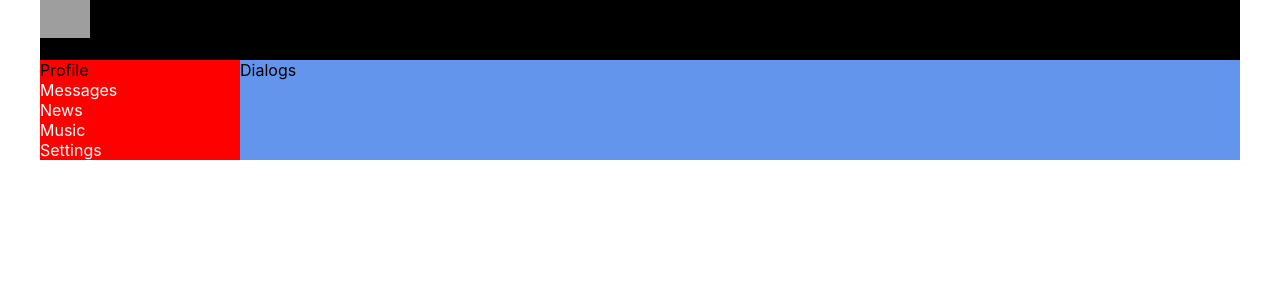
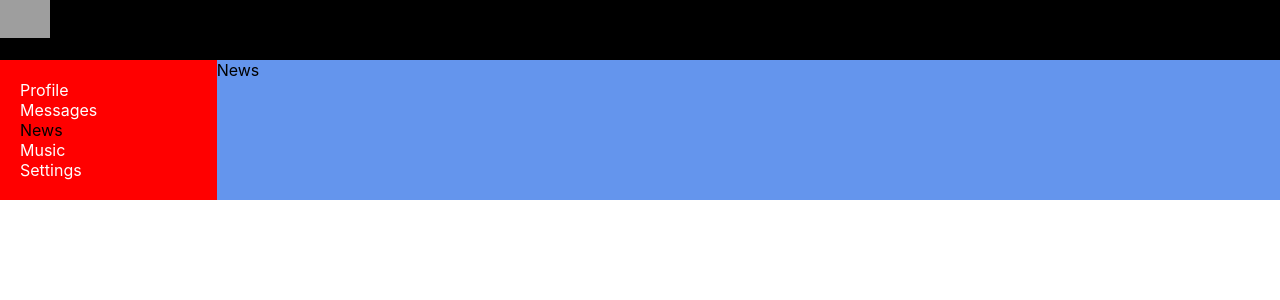
Before and after one commit to githubuserbobr/MySocialNetwork, a React (Create React App) app: page /news in a window 1280 px wide. Shown: the top 300 px of the page. Built offline with nearby package versions, Linux system fonts and the light colour scheme; grey boxes are pictures that could not be loaded.

Commit message:
added activeclass

```diff
--- a/package.json
+++ b/package.json
@@ -8,6 +8,7 @@
     "@testing-library/user-event": "^12.1.10",
     "react": "^17.0.2",
     "react-dom": "^17.0.2",
+    "react-router-dom": "^5.2.1",
     "react-scripts": "4.0.3",
     "web-vitals": "^1.0.1"
   },
--- a/src/App.css
+++ b/src/App.css
@@ -1,6 +1,6 @@
 .app-wrapper{
     display: grid;
-    width: 1200px;
+    width: 1300px;
     margin: 0 auto;
 grid-template-areas:
 "h h"
--- a/src/App.js
+++ b/src/App.js
@@ -1,20 +1,31 @@
 import React, { Component } from 'react';
 import './App.css';
 import Navbar from './Components/Navbar/Navbar';
-import Profile from './Components/Profile/Profile';
 import Header from './Components/Header/Header';
 import Dialogs from './Components/Dialogs/Dialogs';
+import { BrowserRouter, Route } from 'react-router-dom';
+import Profile from './Components/Profile/Profile';
+import News from './Components/News/News';
+import Music from './Components/Music/Music';
+import Settings from './Components/Settings/Settings';
 
 
 const App = () => {
   return (
+    <BrowserRouter>
     <div className='app-wrapper'>
       <Header />
       <Navbar />
-      <div className='app-wraper-content'>
-        <Dialogs />
-      </div>
-      {/*<Profile />*/}
-    </div>)
+       <div className='app-wraper-content'>
+          <Route path='/profile' component={Profile} />
+          <Route path='/dialogs' component={Dialogs} />
+          <Route path='/news' component={News} />
+          <Route path='/Music' component={Music} />
+          <Route path='/settings' component={Settings} />
+        </div>
+
+    </div>
+    </BrowserRouter>
+    )
 }
 export default App;
--- /dev/null
+++ b/src/Components/Music/Music.jsx
@@ -0,0 +1,10 @@
+import React, { Component } from 'react';
+import c from './Music.module.css';
+const Music = (Props) => {
+    return (
+        <div classname={c.content}>
+            Music
+        </div>
+    )
+}
+export default Music;
--- a/src/Components/Navbar/Navbar.jsx
+++ b/src/Components/Navbar/Navbar.jsx
@@ -1,22 +1,23 @@
 import React, { Component } from 'react';
 import  c from './Navbar.module.css';
+import { NavLink } from 'react-router-dom';
 const Navbar = () => {
   return (
     <nav className={c.nav}>
-      <div className={'${c.item} ${c.active}'}>
-        <a> Profile</a>
+      <div className={c.item}>
+      <NavLink to='/Profile' activeClassName={c.activeLink}> Profile </NavLink>
       </div>
       <div className={c.item}>
-        <a> Messages</a>
+       <NavLink to='/dialogs' activeClassName={c.activeLink}> Messages </NavLink>
       </div>
       <div className={c.item}>
-        <a>News</a>
+      <NavLink to='/news' activeClassName={c.activeLink}> News </NavLink>
       </div>
       <div className={c.item}>
-        <a>Music</a>
+      <NavLink to='/music' activeClassName={c.activeLink}> Music </NavLink>
       </div>
       <div className={c.item}>
-        <a>Settings</a>
+      <NavLink to='/settings' activeClassName={c.activeLink}> Settings </NavLink>
       </div>
     </nav>
   )
--- a/src/Components/Navbar/Navbar.module.css
+++ b/src/Components/Navbar/Navbar.module.css
@@ -1,10 +1,13 @@
 .nav{
   grid-area: n;
   background-color: red;
+  padding: 20px;
+
 }
-.item{
-  color: white
-};
-.item.active {
-color: rgb(9, 9, 12);
+.item a{
+  color: white;
+  text-decoration: none;
 }
+.item a.activeLink {
+color:black;
+}
--- /dev/null
+++ b/src/Components/News/News.jsx
@@ -0,0 +1,10 @@
+import React, { Component } from 'react';
+import c from './News.module.css';
+const News = (Props) => {
+    return (
+        <div classname={c.content}>
+            News
+        </div>
+    )
+}
+export default News;
--- /dev/null
+++ b/src/Components/Settings/Settings.jsx
@@ -0,0 +1,10 @@
+import React, { Component } from 'react';
+import c from './Settings.module.css';
+const Settings = (Props) => {
+    return (
+        <div classname={c.content}>
+            Settings
+        </div>
+    )
+}
+export default Settings;
```
Also changed, not shown: src/Components/Music/Music.module.css (added), src/Components/News/News.module.css (added), src/Components/Settings/Settings.module.css (added), 1 other file (tests, documents, lock files or other folders).
